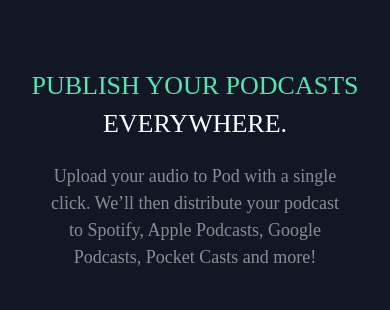
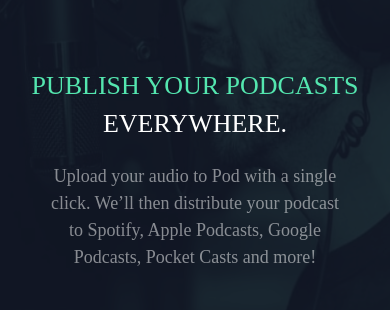
Before and after one commit to LubomiiirV/pod-request-access-landing-page, a plain HTML site: page starter-code/index.html in a window 390 px wide. Shown: the part 177-487 px from the top of the page. Drawn offline with nearby package versions, Linux system fonts and the light colour scheme; the site is published under a folder, as on GitHub Pages, so addresses that start at the root find nothing; a web font is replaced by a local one.

Commit message:
fixed mobile BG

```diff
--- a/starter-code/style.css
+++ b/starter-code/style.css
@@ -42,7 +42,7 @@ body {
     width: 100%;
     height: 100%;
     opacity: 0.1;
-    background-image: url("/assets/mobile/image-host.jpg");
+    background-image: url("./assets/mobile/image-host.jpg");
     background-repeat: no-repeat;
     background-size: 100% 100%;
     height: 100vh;
```
